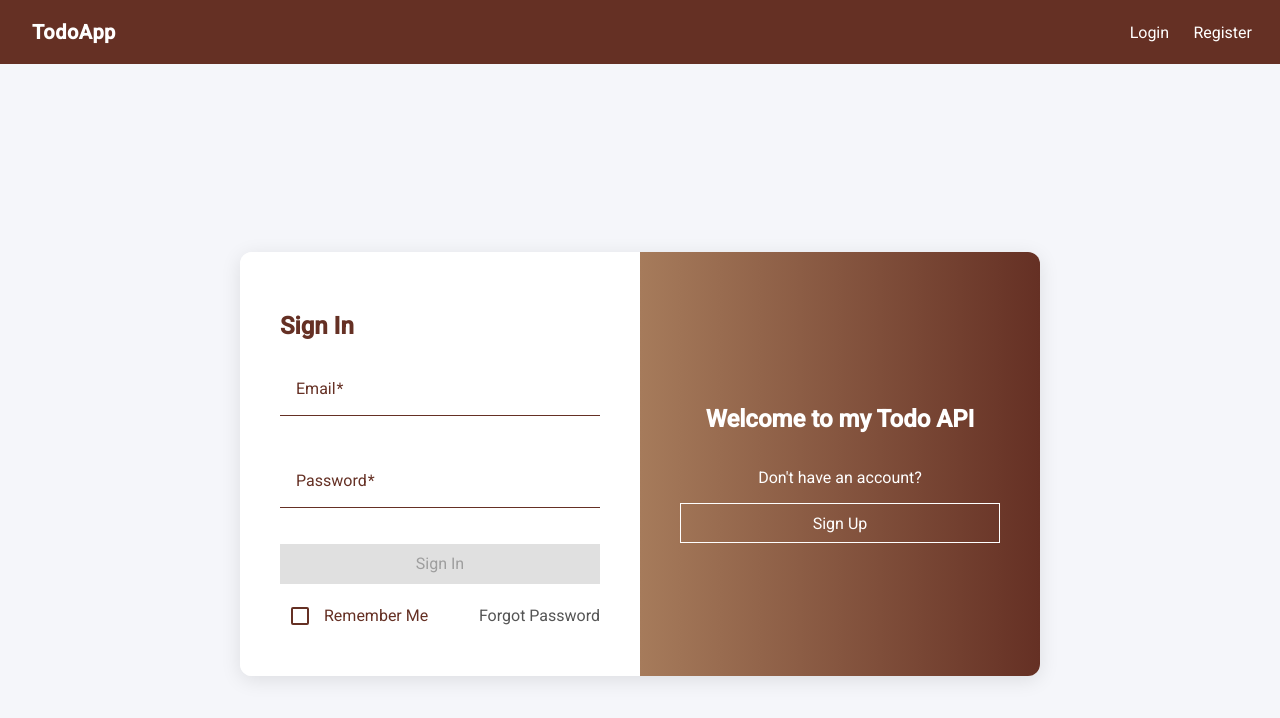
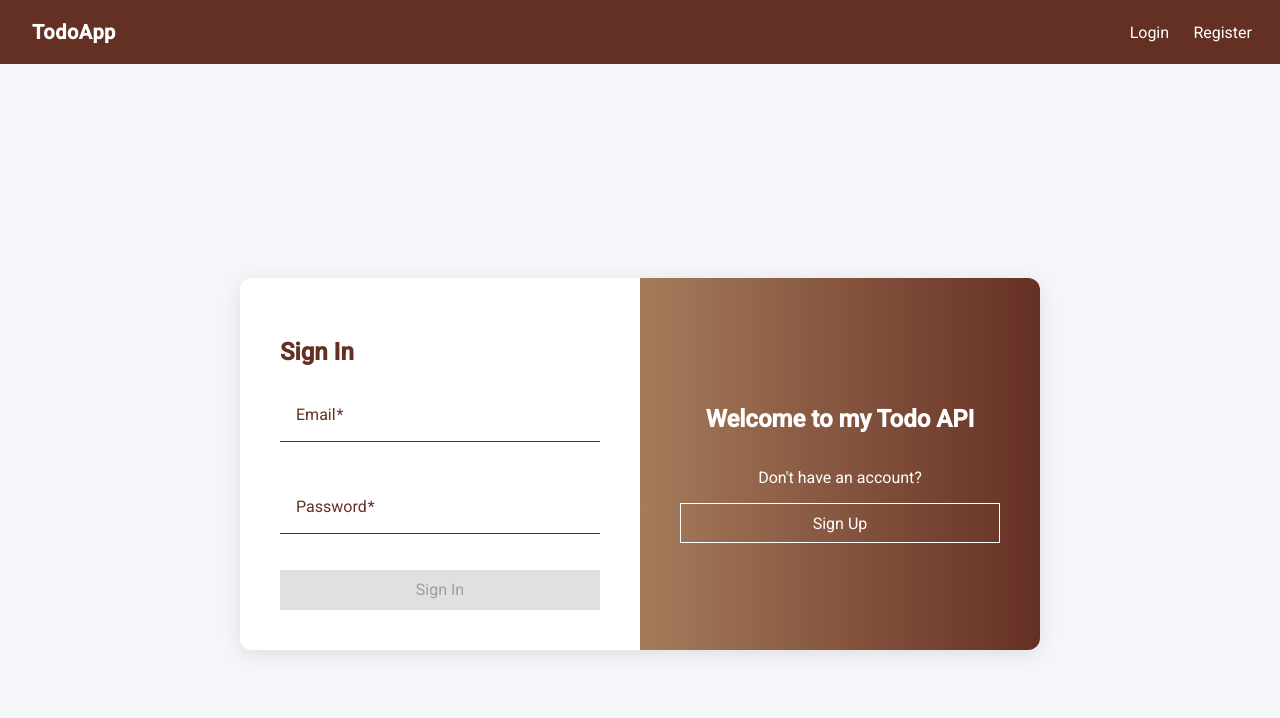
Before and after one commit to VKoutsos/todo_api, an Angular app in the folder todo-app-frontend/: page /login in a window 1280 px wide. Shown: the top 718 px of the page. Built offline with nearby package versions, Linux system fonts and the light colour scheme; no server answers.

Commit message:
removed rememberme from login screen

```diff
--- a/todo-app-frontend/src/app/components/login/login.component.html
+++ b/todo-app-frontend/src/app/components/login/login.component.html
@@ -20,10 +20,6 @@
           Sign In
         </button>
 
-        <div class="login-options">
-          <mat-checkbox formControlName="rememberMe">Remember Me</mat-checkbox>
-          <a class="forgot-link" href="#">Forgot Password</a>
-        </div>
 
         <div *ngIf="errorMessage" class="error-message">
           {{ errorMessage }}
```
